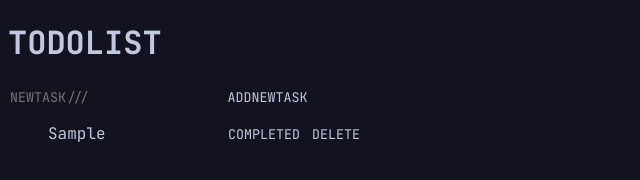
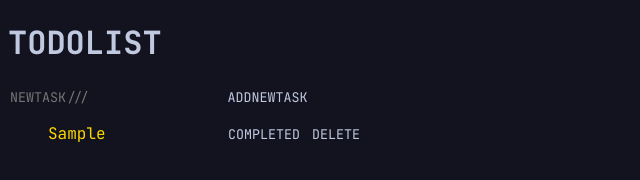
Before and after one commit to Ar1ston909/To-do-List, a plain HTML site: page index.html in a window 1280 px wide. Both pictures are taken after typing "Sample" into the empty fields and a click on the button "ADDNEWTASK". Shown: the full height of the page, 0-640 px from the left. Drawn offline with Linux system fonts and the light colour scheme.

Commit message:
Update main.css

```diff
--- a/static/styles/main.css
+++ b/static/styles/main.css
@@ -5,10 +5,12 @@ body {
 }
 
 ul {
-    display: flex;
+    display: grid;
+    grid-template-columns: 174px 400px;
 }
 
 li {
+    color: gold;
     list-style-type: none;
     margin-left: 0,5%;
     width: 174px;
```
